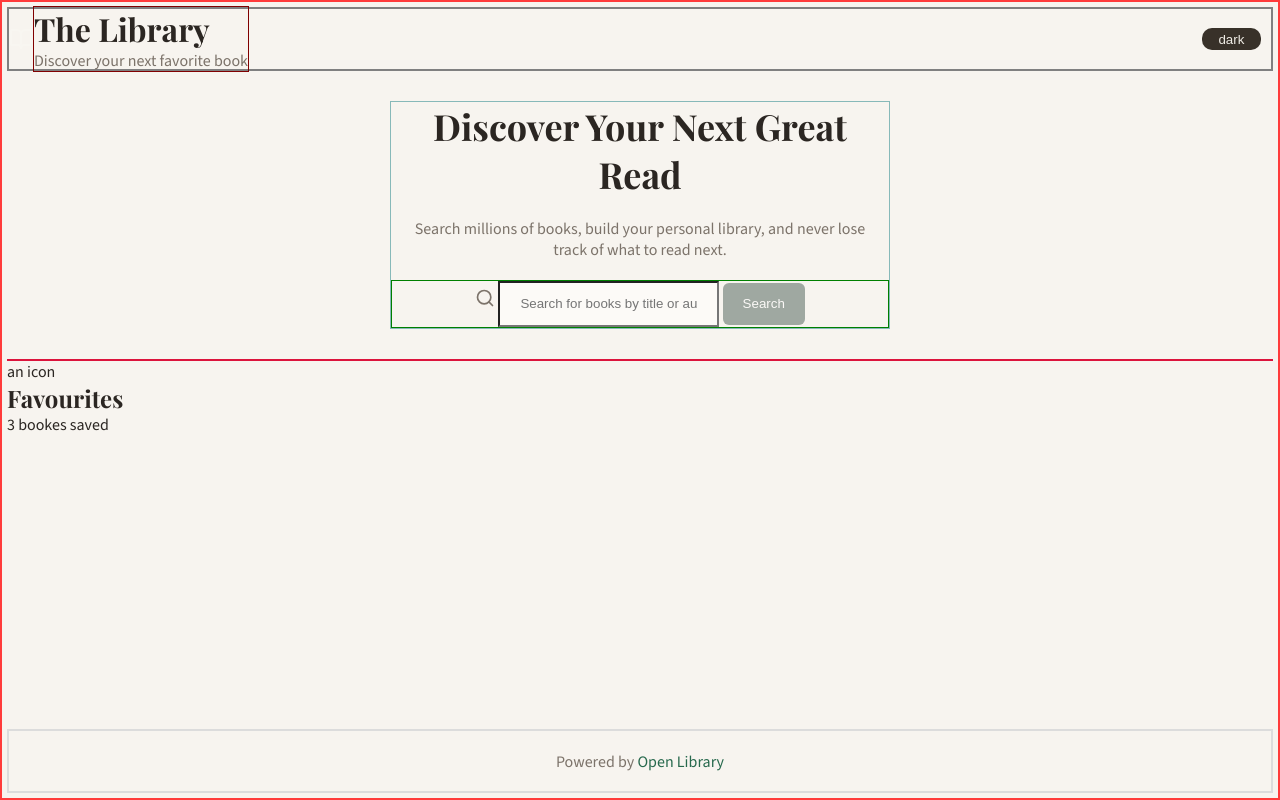
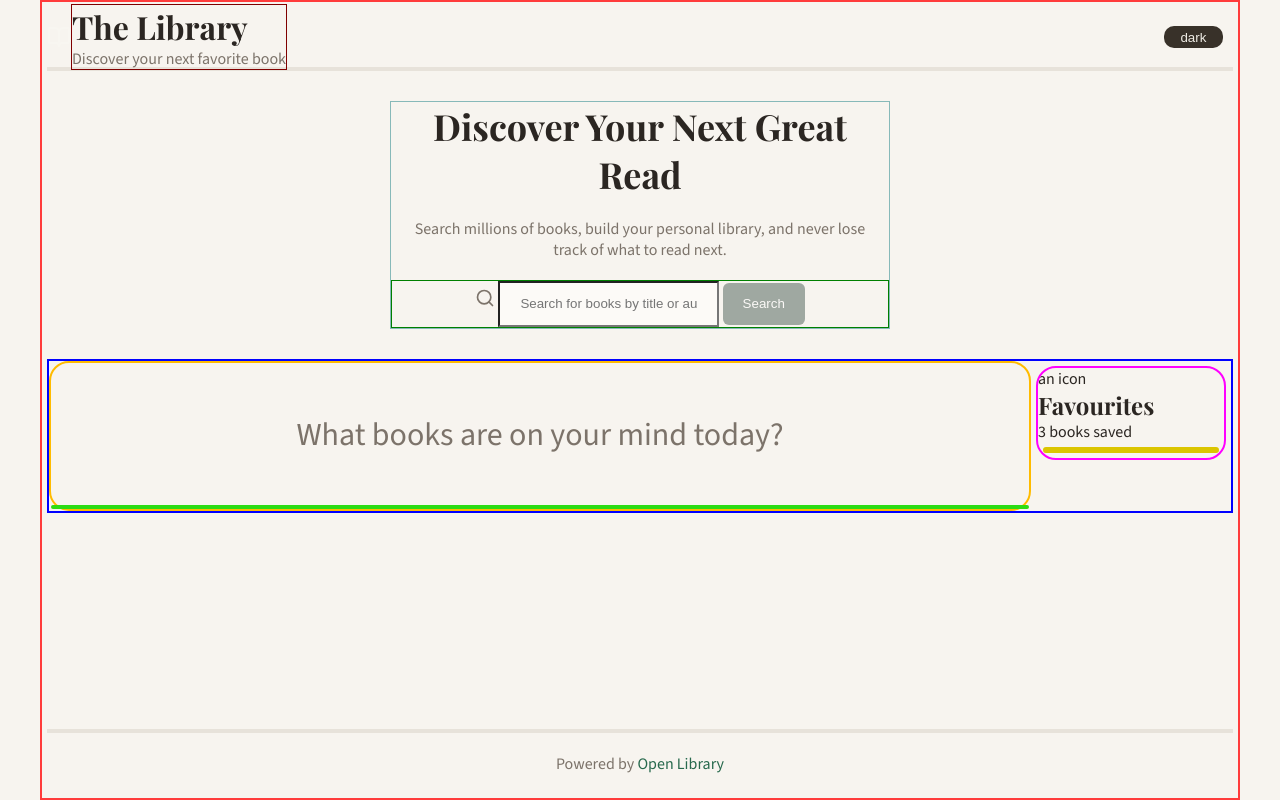
Before and after one commit to kangurzyca/the-library-innowise, a website built with Vite: page index.html in a window 1280 px wide. Built offline with nearby package versions, Linux system fonts and the light colour scheme.

Commit message:
Layout changes. Responsiveness added.

```diff
--- a/index.html
+++ b/index.html
@@ -5,6 +5,8 @@
   <meta charset="UTF-8" />
   <meta name="viewport" content="width=device-width, initial-scale=1.0" />
   <link href="./src/style.css" rel="stylesheet" />
+  <link rel="icon" type="image/svg+xml" href="./src/assets/book.svg">
+  <link rel="shortcut icon" href="#"> <!-- to stop favicon error from console logging-->
   <title>the library</title>
 </head>
 
@@ -28,9 +30,10 @@
         <button class="search__button button" type="button" disabled>Search</button>
       </div>
     </section>
+    <div class="content">
       <section class="books">
         <nav class="books__filters"></nav>
-      <p class="books__message" id="books__message"></p>
+        <p class="books__message" id="books__message">What books are on your mind today?</p>
         <ul class="books__list">
         </ul>
       </section>
@@ -38,14 +41,15 @@
         <div class="sidebar__content">
           <p class="sidebar__icon">an icon</p>
           <h2 class="sidebar__title">Favourites</h2>
-        <p class="sidebar__counter">3 bookes saved</p>
+          <p class="sidebar__counter">3 books saved</p>
         </div>
         <ul class="sidebar__list">
         </ul>
       </aside>
+    </div>
   </main>
   <footer class="footer">
-    <p class="footer__text">Powered by <a class="footer__link" href="#">Open Library</a></p>
+    <p class="footer__text">Powered by <a class="footer__link" href="https://openlibrary.org/">Open Library</a></p>
   </footer>
   <script type="module" src="/src/main.js"></script>
 </body>
--- a/src/main.js
+++ b/src/main.js
@@ -90,7 +90,7 @@ function createBooksCards(booksArray, size) {
 
   let booksList = null;
   if (size && size === "small") {
-    booksList = document.querySelector(".sidebar");
+    booksList = document.querySelector(".sidebar__list");
   } else {
     booksList = document.querySelector(".books__list");
   }
--- a/src/style.css
+++ b/src/style.css
@@ -60,9 +60,11 @@ body {
   display: flex;
   flex-direction: column;
   min-height: 100vh;
-  margin: 0;
+  margin: 0 auto;
+  min-width: 400px;
   position: relative;
   transition: 0.2s ease all;
+  max-width: 1200px;
 }
 main{
   flex: 1;
@@ -71,13 +73,61 @@ h1, h2, h3, h4 {
   font-family: 'Playfair Display', serif;
   font-weight: 700;
 }
+.sidebar{
 
+  border: 2px magenta solid;
+  margin: 5px;
+  border-radius: 20px;
 
+}
+.sidebar__list{
+  border: 3px solid rgb(219, 197, 0);
+  border-radius: 20px;
+  margin: 5px;
+  display: grid;
+  grid-template-columns: repeat(auto-fill, minmax(170px, 1fr));
+}
+
+.books{
+  flex: 1;
+  border: 2px solid rgb(255, 187, 0);
+  border-radius: 20px;
+
+}
 .books__list {
-  display: flex;
-  border: 1px crimson solid;
-  flex-wrap: wrap;
+  display: grid;
+  border: 2px rgb(43, 220, 20) solid;
+  grid-template-columns: repeat(auto-fill, minmax(170px, 1fr));
+  border-radius: 20px;
+
 }
 .books__message{
-  display: none;
+  display: block;
+  text-align:center;
+  margin: 50px 0;
+  font-size: 2rem;
+  color: var(--text);
+  font-weight: 200;
 }
+.content{
+  display: flex;
+  flex-direction: column;
+  border: 2px solid blue;
+  position: relative;
+}
+.content--empty{
+  border: 2px solid var(--brown);
+}
+@media (min-width:800px) {
+  .content {
+    flex-direction: row;
+    align-items: flex-start;
+  }
+
+  .sidebar {
+    max-width: 250px;
+    align-self: flex-start;
+    max-height: 70vh;
+    overflow-y: scroll;
+  }
+}
--- a/src/styles/book-card.css
+++ b/src/styles/book-card.css
@@ -3,19 +3,19 @@
   border-radius: 10px;
   padding: 5px;
   margin: 10px;
-  min-width: 200px;
-  flex-grow: 1;
+  min-width: 170px;
+
 }
-#list__loader{
-  display: none;
-}
+
 .book-card__image {
-  width: 200px;
+  width: 90%;
+  height: 280px;
+  object-fit: cover;
   z-index: 1;
 }
 
-.book-card{
-  width: 250px;
+.sidebar__list .book-card{
+  border: 2px green solid;
 }
 .book-card__title{
   word-wrap: normal;
--- a/src/styles/footer.css
+++ b/src/styles/footer.css
@@ -1,12 +1,13 @@
 .footer {
-  border: 2px solid gainsboro;
+  border-top: 4px solid var(--border);
   height: 4rem;
-display: flex;
-align-items: center;
-justify-content: center;
-color: var(--text);
+  display: flex;
+  align-items: center;
+  justify-content: center;
+  color: var(--text);
 }
-.footer__link{
+
+.footer__link {
   text-decoration: none;
   color: var(--green)
 }
--- a/src/styles/header.css
+++ b/src/styles/header.css
@@ -1,9 +1,9 @@
 .header {
-  border: 2px solid gray;
   display: flex;
   height: 4rem;
   justify-content: left;
   align-items: center;
+  border-bottom: 4px solid var(--border);
 }
 
 .header__icon {
```
Lines whose indentation alone changed are shown as unchanged.
